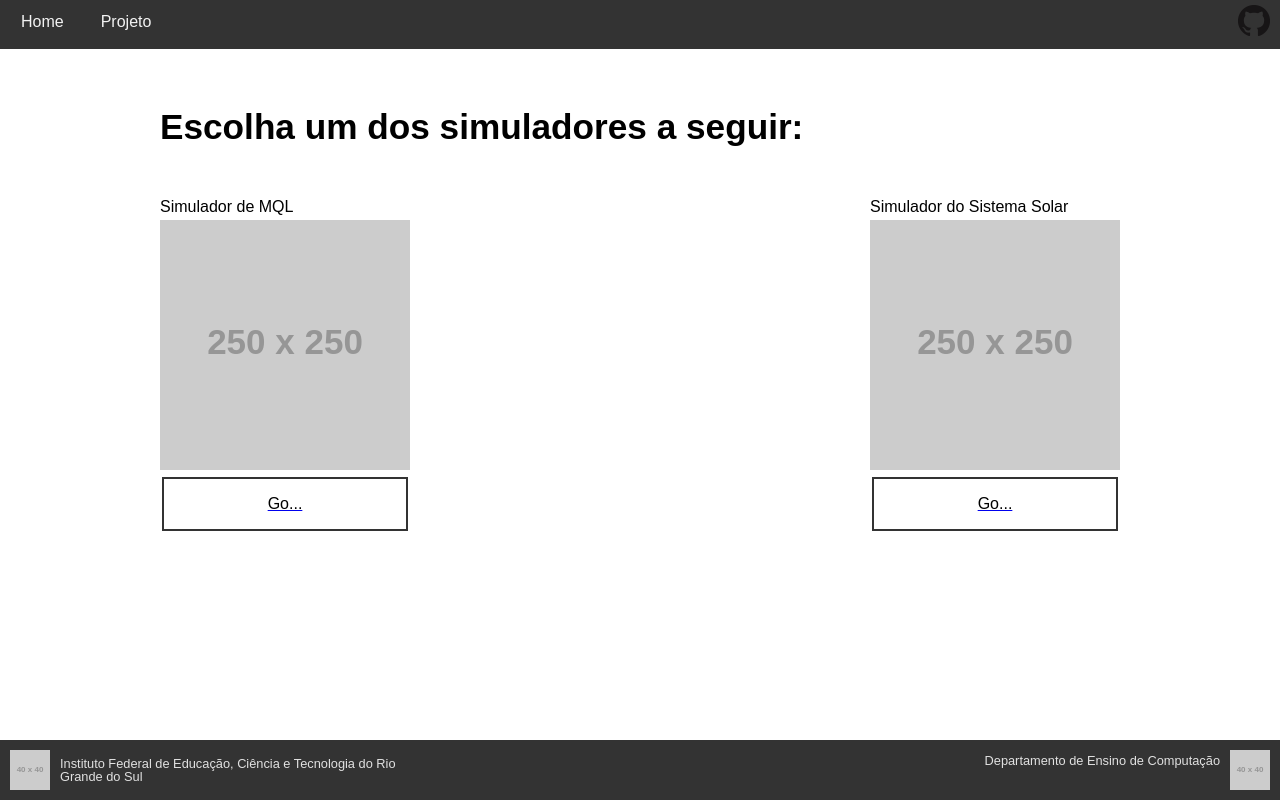
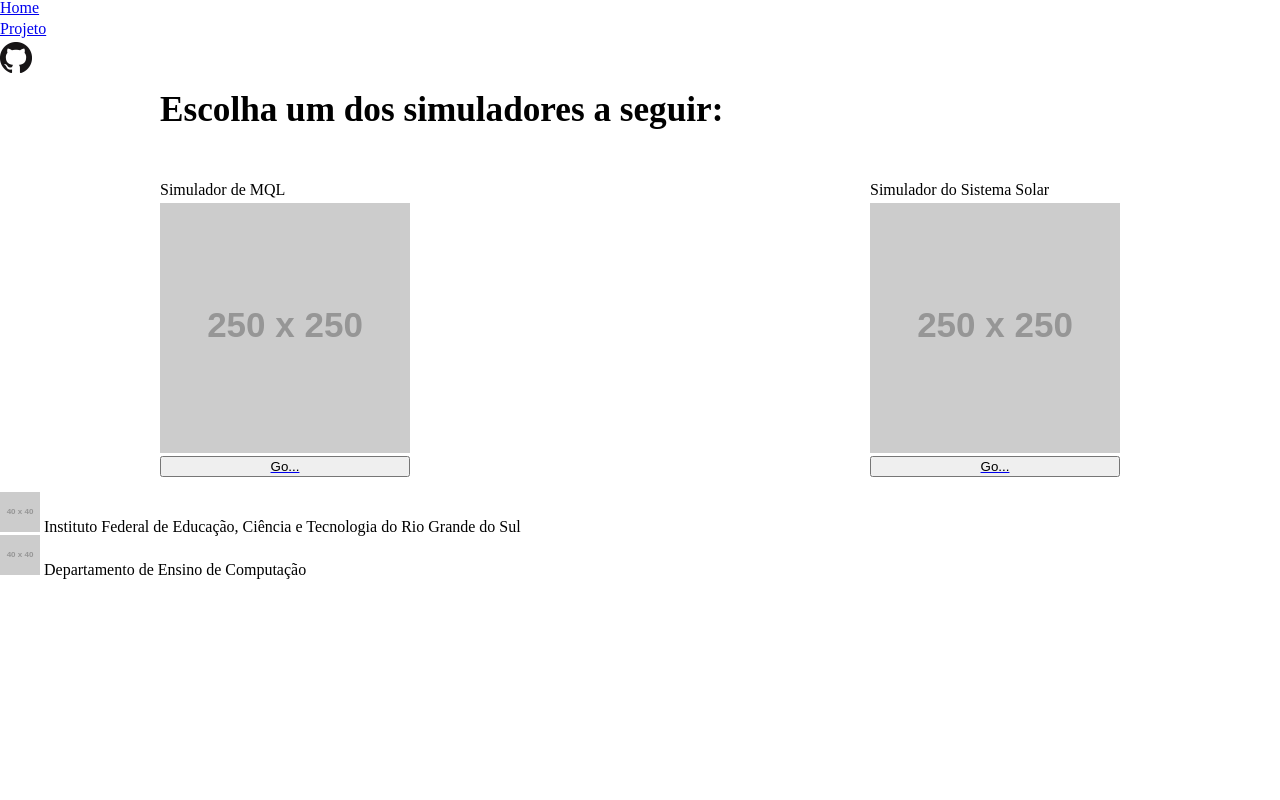
Before and after one commit to GSoares10/Projeto-DBO-Fisica, a website: page simulator.html in a window 1280 px wide. Drawn offline with Linux system fonts and the light colour scheme; placeholder pictures from the web are drawn by us.

Commit message:
Add files via upload

```diff
--- a/css/project-style.css
+++ b/css/project-style.css
@@ -1,39 +1,3 @@
-html, body {
-    font-family: Arial, Helvetica, sans-serif;
-    margin: 0%;
-}
-
-.flex-container {
-    margin-bottom: 50px;
-}
-
-.layout-github {
-    display: block;
-    float: right;
-    margin-right: 10px;
-    margin-top: 5px;
-}
-
-.layout-fixed-header {
-    overflow: hidden;
-    background-color: #333;
-}
-
-.layout-tab-bar > a {
-    margin-left: 5px;
-    float: left;
-    display: block;
-    color: #f2f2f2;
-    text-align: center;
-    padding: 14px 16px;
-    text-decoration: none;
-}
-
-.layout-tab-bar > a:hover {
-    background-color: #ddd;
-    color: black;
-}
-
 div.main-text > * {
     font-size: 1em;
     display: block;
@@ -58,53 +22,3 @@ article > * {
     line-height: 2em;
     padding: 5px;
 }
-
-.footer-style {
-    margin-top: 10px;
-    bottom: 0%;
-    position: fixed;
-    display: flex;
-    flex-direction: column;
-    clear: both;
-    height: 60px;
-    background-color: #333;
-    color: rgb(225, 225, 225);
-    overflow: hidden;
-    bottom:0;
-    width:100%;
-}
-
-
-footer div.footer-left img {
-    margin: 10px;
-    float: left;
-}
-
-footer div.footer-right img {
-    margin: 10px;
-    float: right;
-}
-
-footer div.footer-left span {
-    font-size: 0.8em;
-    display: block;
-    margin-top: 18px;
-}
-
-footer div.footer-right span {
-    margin-top: 15px;
-    font-size: 0.8em;
-    text-align: right;
-    float: left;
-    width: 440px;
-}
-
-footer div.footer-left {
-    float: left;
-    width: 400px;
-}
-
-footer div.footer-right {
-    float: right;
-    width: 500px;
-}
--- a/css/simulator-style.css
+++ b/css/simulator-style.css
@@ -1,39 +1,3 @@
-html, body {
-    font-family: Arial, Helvetica, sans-serif;
-    margin: 0%;
-}
-
-.flex-container {
-    margin-bottom: 50px;
-}
-
-.layout-github {
-    display: block;
-    float: right;
-    margin-right: 10px;
-    margin-top: 5px;
-}
-
-.layout-fixed-header {
-    overflow: hidden;
-    background-color: #333;
-}
-
-.layout-tab-bar > a {
-    margin-left: 5px;
-    float: left;
-    display: block;
-    color: #f2f2f2;
-    text-align: center;
-    padding: 14px 16px;
-    text-decoration: none;
-}
-
-.layout-tab-bar > a:hover {
-    background-color: #ddd;
-    color: black;
-}
-
 div.contents > * {
     padding: 10px;
     display: flex;
@@ -53,78 +17,3 @@ h1{
     font-weight: bold;
     margin-bottom: 1em;
 }
-
-button {
-    background-color: #333;;
-    border: none;
-    color: white;
-    padding: 16px 32px;
-    text-align: center;
-    text-decoration: none;
-    display: inline-block;
-    font-size: 16px;
-    margin: 4px 2px;
-    -webkit-transition-duration: 0.4s; /* Safari */
-    transition-duration: 0.4s;
-    cursor: pointer;
-}
-
-button {
-    background-color: white;
-    color: black;
-    border: 2px solid #333;
-}
-
-button:hover {
-    background-color: #333;
-    color: white;
-}
-
-.footer-style {
-    bottom: 0%;
-    position: fixed;
-    display: flex;
-    flex-direction: column;
-    clear: both;
-    height: 60px;
-    background-color: #333;
-    color: rgb(225, 225, 225);
-    overflow: hidden;
-    bottom:0;
-    width:100%;
-}
-
-
-footer div.footer-left img {
-    margin: 10px;
-    float: left;
-}
-
-footer div.footer-right img {
-    margin: 10px;
-    float: right;
-}
-
-footer div.footer-left span {
-    font-size: 0.8em;
-    display: block;
-    margin-top: 18px;
-}
-
-footer div.footer-right span {
-    margin-top: 15px;
-    font-size: 0.8em;
-    text-align: right;
-    float: left;
-    width: 440px;
-}
-
-footer div.footer-left {
-    float: left;
-    width: 400px;
-}
-
-footer div.footer-right {
-    float: right;
-    width: 500px;
-}
--- a/css/solar-system.css
+++ b/css/solar-system.css
@@ -1,14 +1,13 @@
 html, body {
   font-family: Arial, Helvetica, sans-serif;
-  margin: 0%;
-  width: 100%;
-  height: 100%;
+  margin: 0%
+
 }
 
-body{
-    position: relative;
-    overflow: hidden;
-    padding: 0;
-    margin: 0;
-    background-color: #000;
-  }
+body {
+  position: relative;
+  overflow: hidden;
+  padding: 0;
+  margin: 0;
+  background-image: url('/photos/space.png');
+}
```
